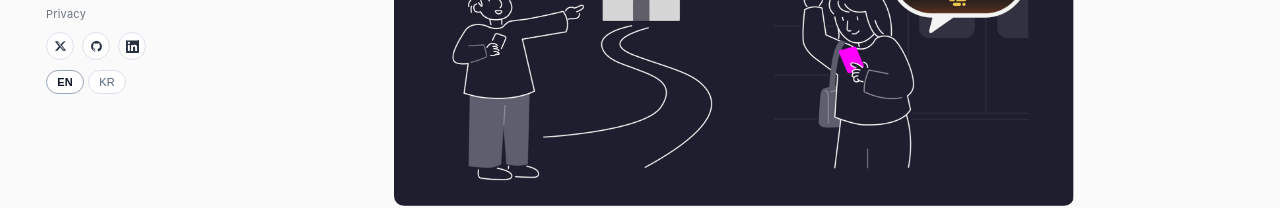
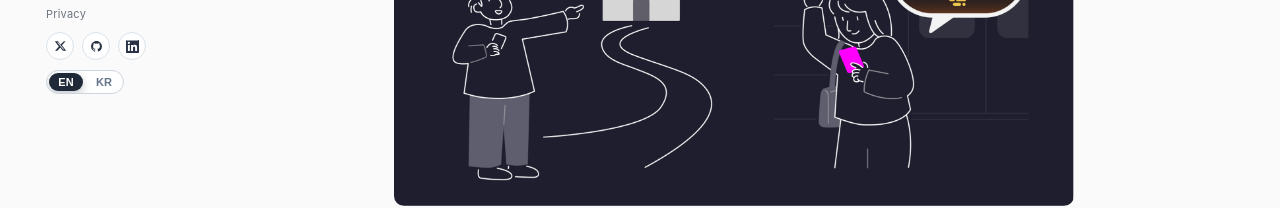
Before and after one commit to ideook/portfolio, a React (Vite) app: page /v2 in a window 1280 px wide. Shown: the part 542-750 px from the top of the page. Built offline with nearby package versions, Linux system fonts and the light colour scheme; a web font is replaced by a local one.

Commit message:
fix(portfolio): style locale toggle as visual switch

```diff
--- a/src/pages/PortfolioV2Page.jsx
+++ b/src/pages/PortfolioV2Page.jsx
@@ -369,30 +369,36 @@ function PortfolioV2Page() {
             )}
           </div>
 
-          <div className={styles.langSwitch}>
-            <button
-              type="button"
+          <button
+            type="button"
+            className={styles.langSwitch}
+            role="switch"
+            aria-checked={locale === 'en'}
+            aria-label={`Switch language to ${locale === 'en' ? 'KR' : 'EN'}`}
+            onClick={() => setLocale(locale === 'en' ? 'ko' : 'en')}
+          >
+            <span className={styles.langSwitchTrack} />
+            <span
               className={
-                [styles.langButton, locale === 'en' ? styles.langButtonActive : '']
-                  .filter(Boolean)
-                  .join(' ')
+                `${styles.langSwitchThumb} ${locale === 'en' ? '' : styles.langSwitchThumbKo}`
               }
-              onClick={() => setLocale('en')}
+              aria-hidden="true"
+            />
+            <span
+              className={
+                `${styles.langSwitchLabel} ${locale === 'en' ? styles.langSwitchLabelActive : ''}`
+              }
             >
               {t.languageEn}
-            </button>
-            <button
-              type="button"
+            </span>
+            <span
               className={
-                [styles.langButton, locale === 'ko' ? styles.langButtonActive : '']
-                  .filter(Boolean)
-                  .join(' ')
+                `${styles.langSwitchLabel} ${locale === 'ko' ? styles.langSwitchLabelActive : ''}`
               }
-              onClick={() => setLocale('ko')}
             >
               {t.languageKo}
-            </button>
-          </div>
+            </span>
+          </button>
         </div>
       </aside>
 
--- a/src/styles/pages/PortfolioV2Page.module.css
+++ b/src/styles/pages/PortfolioV2Page.module.css
@@ -207,28 +207,60 @@
 }
 
 .langSwitch {
+  position: relative;
+  width: 78px;
+  height: 24px;
+  border: 1px solid #cdd5df;
+  border-radius: 999px;
+  background: #ffffff;
+  padding: 0;
+  margin: 0;
   display: inline-flex;
-  align-items: stretch;
-  gap: 4px;
+  align-items: center;
+  gap: 0;
+  justify-content: space-between;
+  cursor: pointer;
+  color: #3f4a58;
+  overflow: hidden;
+  appearance: none;
+  -webkit-appearance: none;
 }
 
-.langButton {
-  appearance: none;
-  border: 1px solid #dbe2eb;
-  background: #fff;
-  color: #526078;
-  border-radius: 999px;
-  min-height: 24px;
-  min-width: 38px;
-  padding: 0 10px;
-  font-size: 11px;
-  cursor: pointer;
+.langSwitchTrack {
+  position: absolute;
+  inset: 0;
 }
 
-.langButtonActive {
-  border-color: #9aa6ba;
-  color: #0f172a;
-  font-weight: 650;
+.langSwitchThumb {
+  position: absolute;
+  top: 2px;
+  left: 2px;
+  width: 34px;
+  height: 18px;
+  border-radius: 999px;
+  background: #1f2937;
+  transition: transform 180ms ease;
+  box-shadow: 0 3px 8px rgba(15, 23, 42, 0.25);
+}
+
+.langSwitchThumbKo {
+  transform: translateX(35px);
+}
+
+.langSwitchLabel {
+  position: relative;
+  width: 50%;
+  text-align: center;
+  z-index: 1;
+  font-size: 11px;
+  font-weight: 600;
+  line-height: 1;
+  color: #64748b;
+  transition: color 180ms ease;
+}
+
+.langSwitchLabelActive {
+  color: #ffffff;
 }
 
 .main {
```
